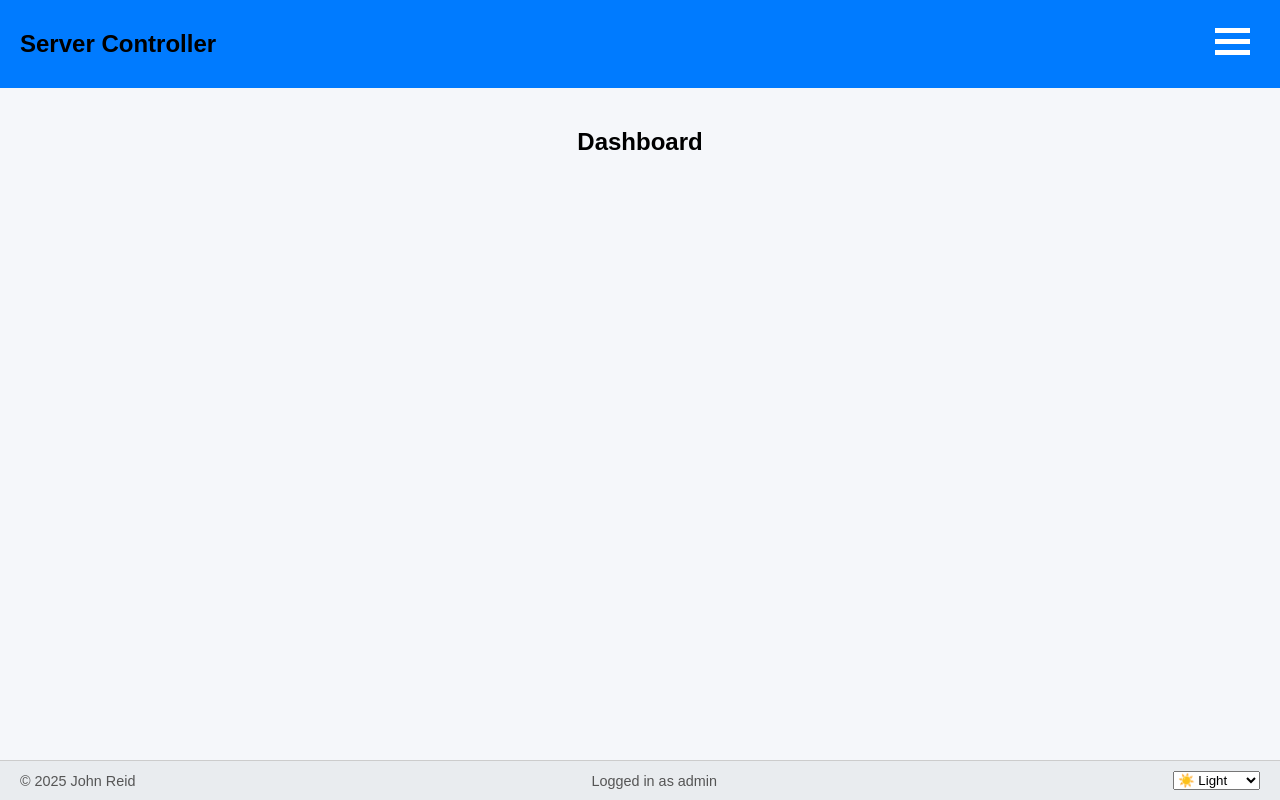
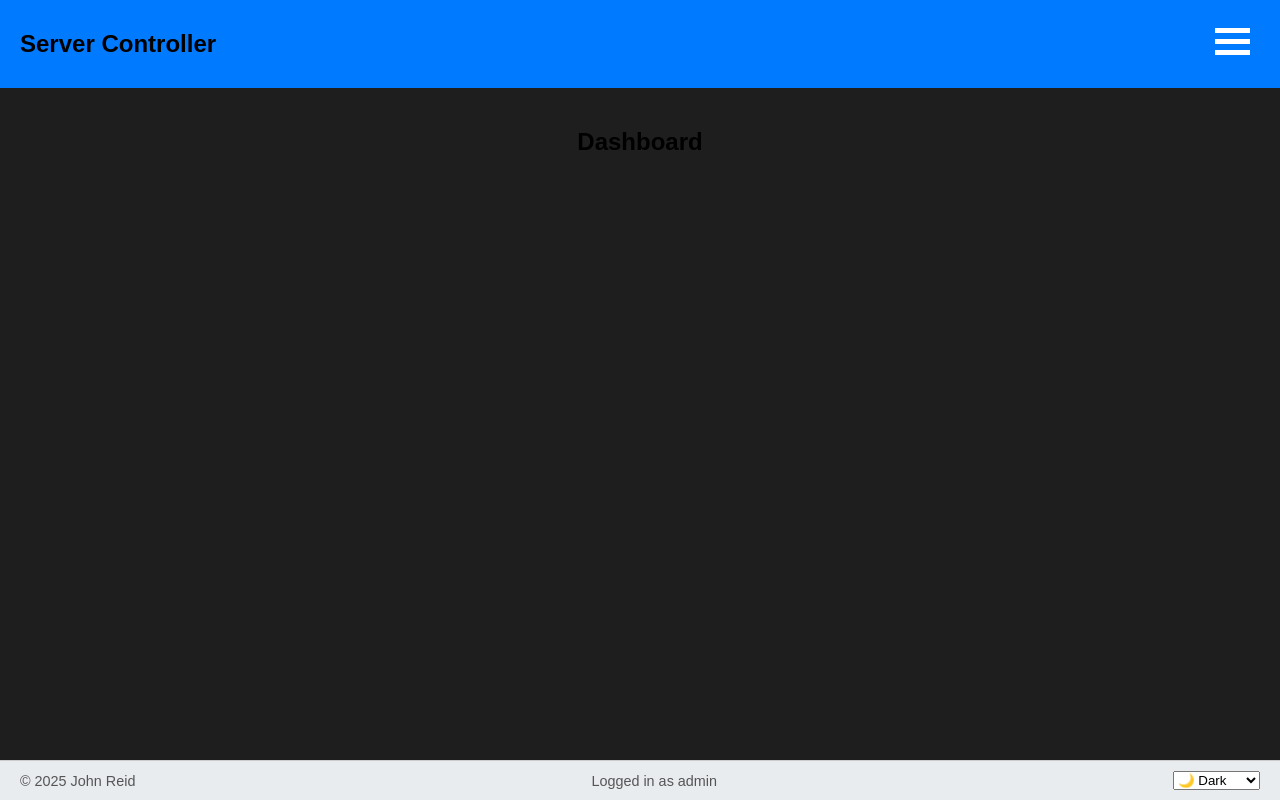
Before and after one commit to JohnSReid2/Server_Controller_V2, a Flask app: page / in a window 1280 px wide. Run offline with Flask 3, Linux system fonts and the light colour scheme; a user stored in the database is signed in.

Commit message:
fix: dark mode now works as intended

```diff
--- a/static/theme.js
+++ b/static/theme.js
@@ -1,20 +1,38 @@
 function initTheme() {
     let initialTheme = "system"; // Default theme
 
-    // Check for server-provided theme if user is authenticated
-    {% if current_user.is_authenticated and current_user.theme_preference %}
-    initialTheme = "{{ current_user.theme_preference }}";
-    localStorage.setItem("theme", initialTheme); // Update localStorage to match server preference
-    {% else %}
-    // If no server theme, try localStorage
-    const localTheme = localStorage.getItem("theme");
-    if (localTheme) {
-        initialTheme = localTheme;
+    if (window.USER_THEME_PREFERENCE && window.USER_THEME_PREFERENCE !== '') {
+        initialTheme = window.USER_THEME_PREFERENCE;
+        localStorage.setItem("theme", initialTheme);
+    } else {
+        const localTheme = localStorage.getItem("theme");
+        if (localTheme) {
+            initialTheme = localTheme;
+        }
     }
-    {% endif %}
 
     applyTheme(initialTheme);
     document.getElementById("theme-select").value = initialTheme;
+
+    const themeSelect = document.getElementById("theme-select");
+    if (themeSelect) {
+        themeSelect.addEventListener("change", function() {
+            handleThemeChange(this);
+        });
+    }
+}
+
+function applyTheme(themeName) {
+    let themeToApply = themeName;
+    if (themeName === "system") {
+        themeToApply = window.matchMedia('(prefers-color-scheme: dark)').matches ? "dark" : "light";
+    }
+
+    if (themeToApply === "dark") {
+        document.documentElement.setAttribute('data-theme', 'dark');
+    } else {
+        document.documentElement.removeAttribute('data-theme');
+    }
 }
 
 window.addEventListener("DOMContentLoaded", initTheme);
--- a/templates/base.html
+++ b/templates/base.html
@@ -6,6 +6,7 @@
     <title>{% block title %}Server Controller{% endblock %}</title>
     <meta name="csrf-token" content="{{ csrf_token() }}">
     <link rel="stylesheet" href="{{ url_for('static', filename='style.css') }}" />
+    <script>window.USER_THEME_PREFERENCE = "{{ current_user.theme_preference if current_user.is_authenticated and current_user.theme_preference else '' }}";</script>
     <script src="{{ url_for('static', filename='theme.js') }}"></script>
     <script src="{{ url_for('static', filename='menu.js') }}"></script>
 </head>
@@ -57,7 +58,7 @@
             {% endif %}
         </span>
         <span>
-            <select id="theme-select" onchange="handleThemeChange(this)">
+            <select id="theme-select">
                 <option value="light">☀️ Light</option>
                 <option value="dark">🌙 Dark</option>
                 <option value="system">💻 System</option>
```
Also changed, not shown: database.db, 1 other file.
